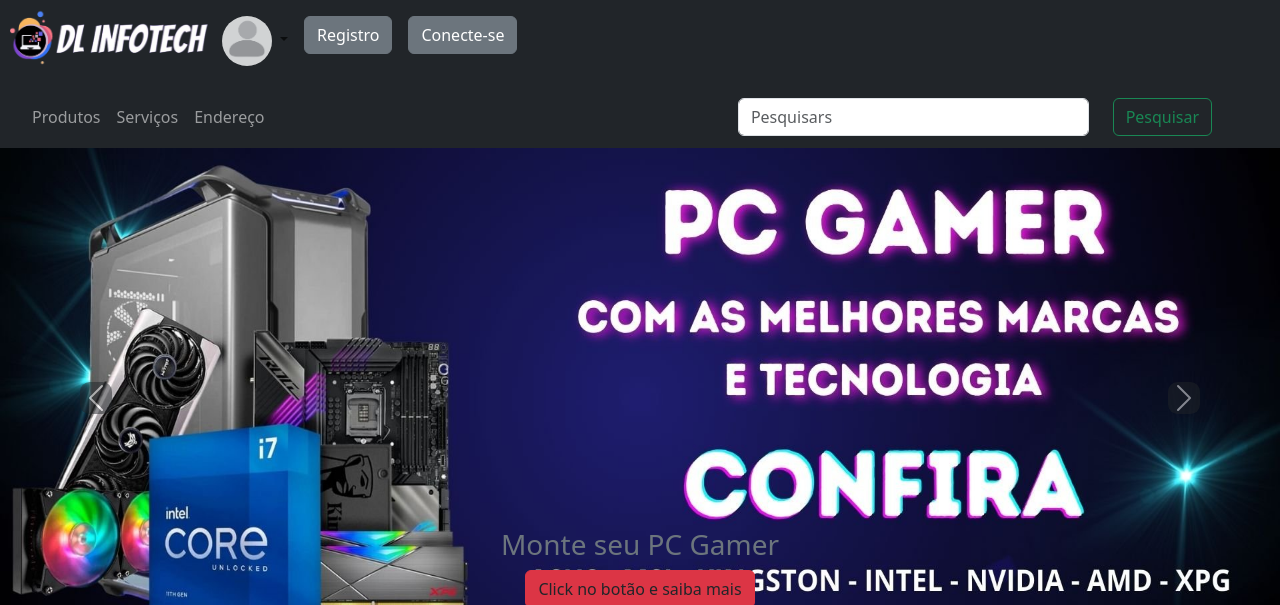
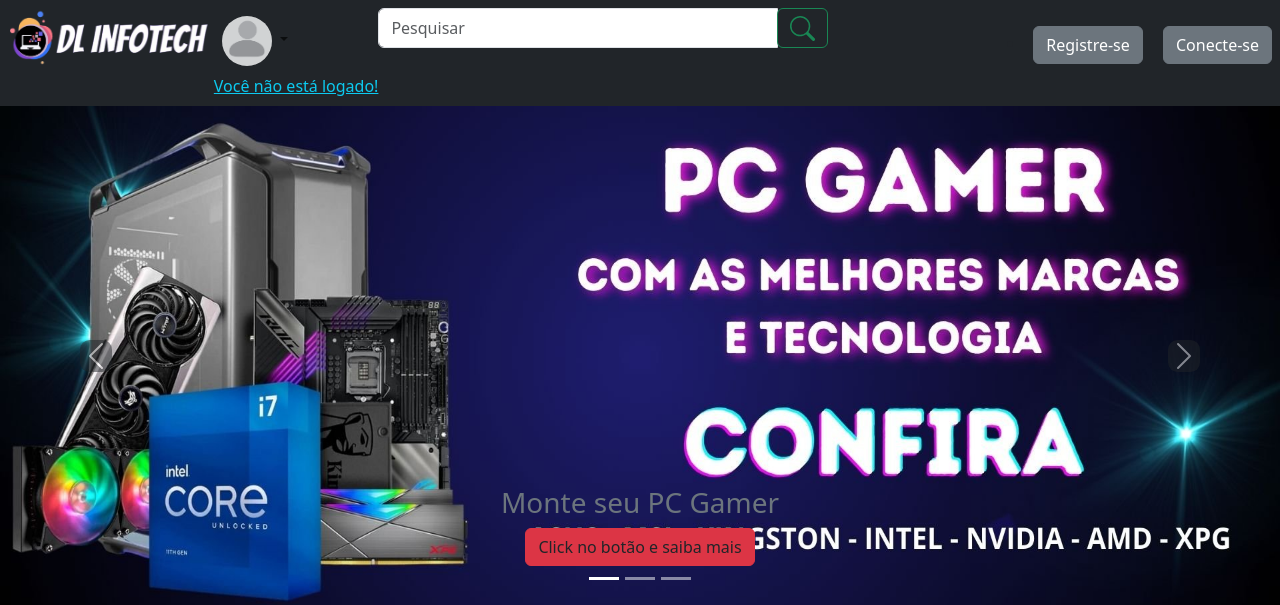
Before and after one commit to jolobos/loja_DLinfotech_PHP, a PHP site: page /index.php in a window 1280 px wide. Shown: the top 605 px of the page. Run offline with PHP 8.4, Linux system fonts and the light colour scheme.

Commit message:
estou mechendo no cabecalho, irei incluir um menu oculto na lateral - sidebar

```diff
--- a/cabecalho.php
+++ b/cabecalho.php
@@ -30,8 +30,9 @@
   </head>
   <body>
 
-<div class="bg-dark">
-					<nav class="navbar navbar-expand-lg  " >
+<div class=" bg-dark  ">
+					<nav class="navbar navbar-expand-lg" >
+					<div class="collapse navbar-collapse">
 					<ul class="navbar-nav mr-auto mt-2 mt-lg-0 "><a href="index.php"><img src="img/logo.png" alt="logo image" style="height: 70px">
 
 	<?php
@@ -39,45 +40,33 @@
 					echo '<li class="nav-item dropdown">
 					<a class="nav-link dropdown-toggle" href="#" id="navbarDropdownMenuLink" role="button" data-toggle="dropdown" aria-haspopup="true" aria-expanded="false">
 						<img src="img/user_null.png" style="border-radius: 50%;width:50px;height:50px;align=left;">
-					</a>
+					</a><a class="text-info">Você não está logado!</a>
 					<div class="dropdown-menu" aria-labelledby="navbarDropdownMenuLink">
-					  <a class="dropdown-item" href="#">Conta</a>
-					  <a class="dropdown-item" href="#">Compras</a>
-					  <a class="dropdown-item" href="#">Log Out</a>
+					  <a class="dropdown-item" href="#">Logar</a>
+					  <a class="dropdown-item" href="#">Registrar</a>
 					</div>
 				  </li>
-					<li><a href="#" class="btn btn-secondary m-2">Registro</a></li>
-					<li><a href="#" class="btn btn-secondary m-2">Conecte-se</a></li>
+				  <li>
+					  <form class="form-inline">
+						<div class="input-group"><input type="search" class="form-control" placeholder="Pesquisar" style="width: 400px;" >
+						  <div class="input-group-prepend">
+							<button class="input-group-text btn btn-outline-success" type="submit">
+								<svg xmlns="http://www.w3.org/2000/svg" width="25" height="25" fill="currentColor" class="bi bi-search" viewBox="0 0 16 16">
+								<path d="M11.742 10.344a6.5 6.5 0 1 0-1.397 1.398h-.001q.044.06.098.115l3.85 3.85a1 1 0 0 0 1.415-1.414l-3.85-3.85a1 1 0 0 0-.115-.1zM12 6.5a5.5 5.5 0 1 1-11 0 5.5 5.5 0 0 1 11 0"/>
+								</svg>
+							</button>
+						  </div>
+
+						</div>
+					  </form>
+
+				  </li>
+				  </ul></div>
+
+					<ul><li><a href="#" class="btn btn-secondary m-2">Registre-se</a>
+					<a href="#" class="btn btn-secondary m-2">Conecte-se</a></li></ul>
 					';
 				}
 	?>
-	</ul></nav></div>
-
-<nav class="navbar navbar-expand-lg navbar-dark bg-dark"></a>
-   <div class="container collapse navbar-collapse" id="navbarTogglerDemo02">
-<div class="container" >
-    <ul class="navbar-nav mr-auto mt-2 mt-lg-0">
-      <li class="nav-item active">
-        <a class="nav-link" href="#">Produtos</a>
-      </li>
-      <li class="nav-item">
-        <a class="nav-link" href="#">Serviços</a>
-      </li>
-      <li class="nav-item">
-        <a class="nav-link" href="#">Endereço</a>
-      </li>
-    </ul>
-   </div></div>
-
-   <form class="form-inline my-2 my-lg-0 w-75 p-1 " >
-   <div class=" row  " >
-   <div class="col" >
-      <input class="form-control" type="search"  placeholder="Pesquisars">
-	  </div>
-	     <div class="col-sm-4"   >
-      <button class="btn btn-outline-success" type="submit">Pesquisar</button>
-	  </div>
-	  </div>
-    </form>
-
-</nav>
+	</nav>
+	</div>
```
